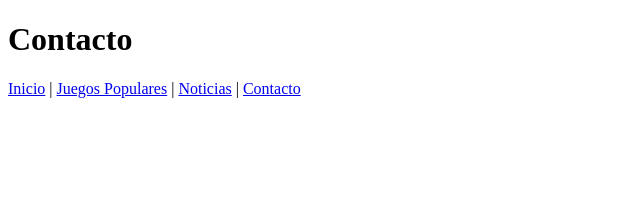
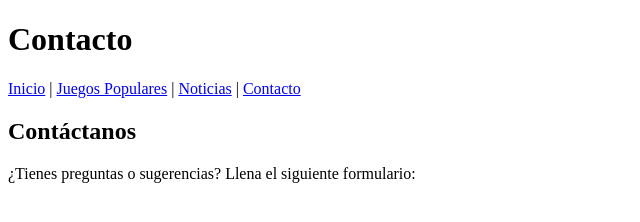
Before and after one commit to AndresFelipe777/ADSO_AndresVolveras-SebastianHurtado, a plain HTML site: page Contacto.html in a window 1280 px wide. Shown: the whole page, without its empty margins (0-640 px from the left). Drawn offline with Linux system fonts and the light colour scheme.

Commit message:
ContactoV02

```diff
--- a/Contacto.html
+++ b/Contacto.html
@@ -12,6 +12,11 @@
         <a href="juegos.html">Juegos Populares</a> |
         <a href="noticias.html">Noticias</a> |
         <a href="contacto.html">Contacto</a>
+ </nav>
+
+    <h2>Contáctanos</h2>
+
+    <p>¿Tienes preguntas o sugerencias? Llena el siguiente formulario:</p>
 
 </body>
 </html>
```
